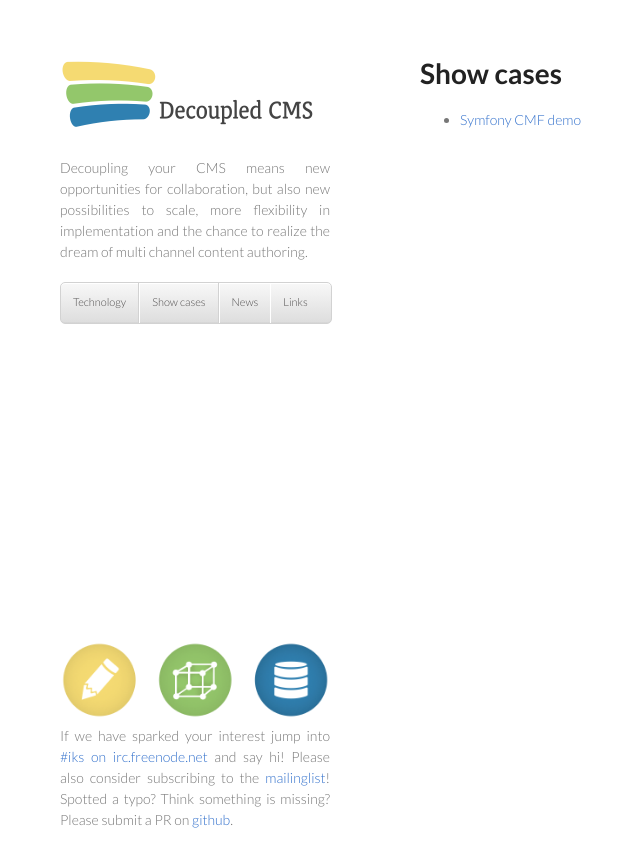
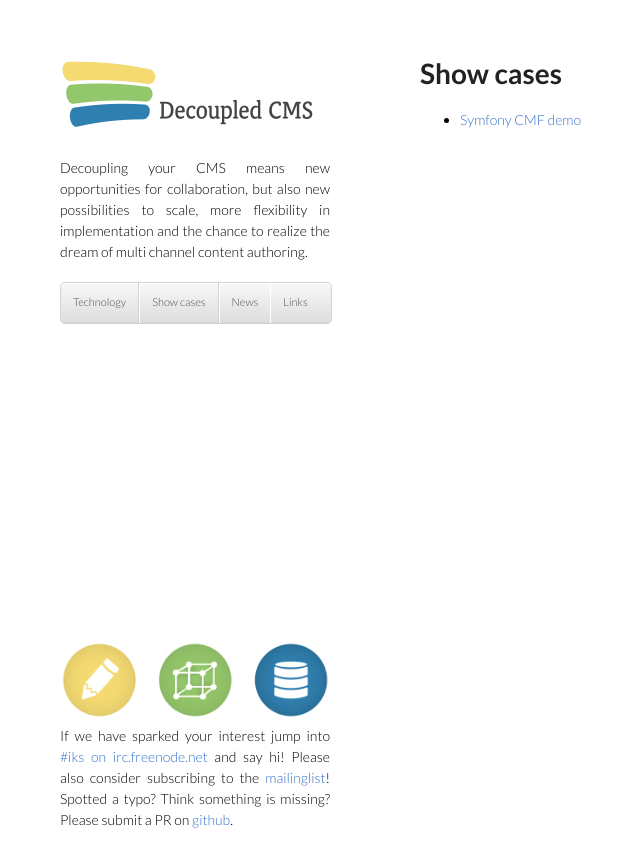
Before and after one commit to decoupledCMS/decoupledcms.github.com, a Jekyll site: the page built from show_cases.md, in a window 1280 px wide. Shown: the top 867 px of the page, without its empty margins (150-790 px from the left). Built offline with Jekyll 4.4.1, drawn with Linux system fonts in a browser that asks for light colours.

Commit message:
more color tweaking

```diff
--- a/stylesheets/styles.css
+++ b/stylesheets/styles.css
@@ -3,7 +3,6 @@
 body {
   padding:50px;
   font:14px/1.5 Lato, "Helvetica Neue", Helvetica, Arial, sans-serif;
-  color:#777;
   font-weight:300;
 }
 
```
